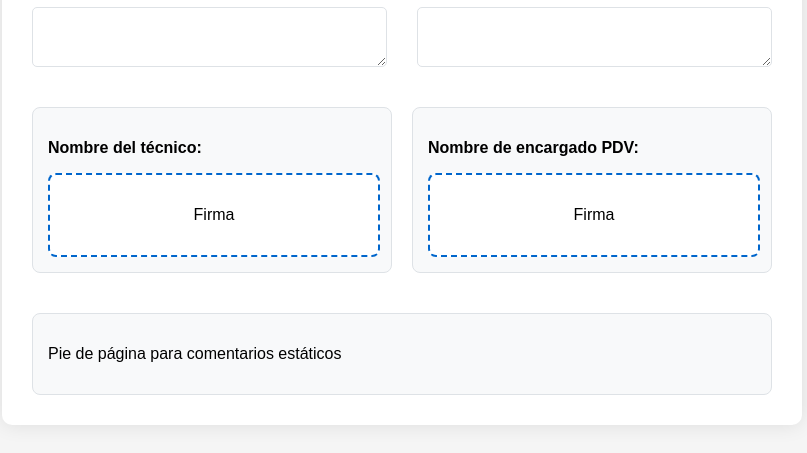
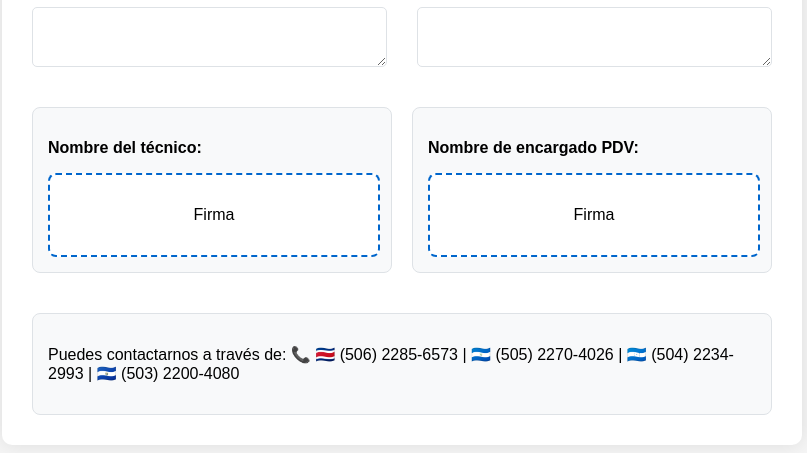
Before and after one commit to marroquin9953/Mi-portafolio, a website: page images/report-template.html in a window 1280 px wide. Shown: the part 2087-2540 px from the top of the page, without its empty margins (238-1045 px from the left). Drawn offline with Linux system fonts and the light colour scheme.

Commit message:
Update report-template.html

```diff
--- a/images/report-template.html
+++ b/images/report-template.html
@@ -326,7 +326,7 @@
         </div>
 
         <div class="footer">
-            <p>Pie de página para comentarios estáticos</p>
+            <p>Puedes contactarnos a través de: 📞 🇨🇷 (506) 2285-6573 | 🇳🇮 (505) 2270-4026 | 🇭🇳 (504) 2234-2993 | 🇸🇻 (503) 2200-4080</p>
         </div>
     </div>
 
```
